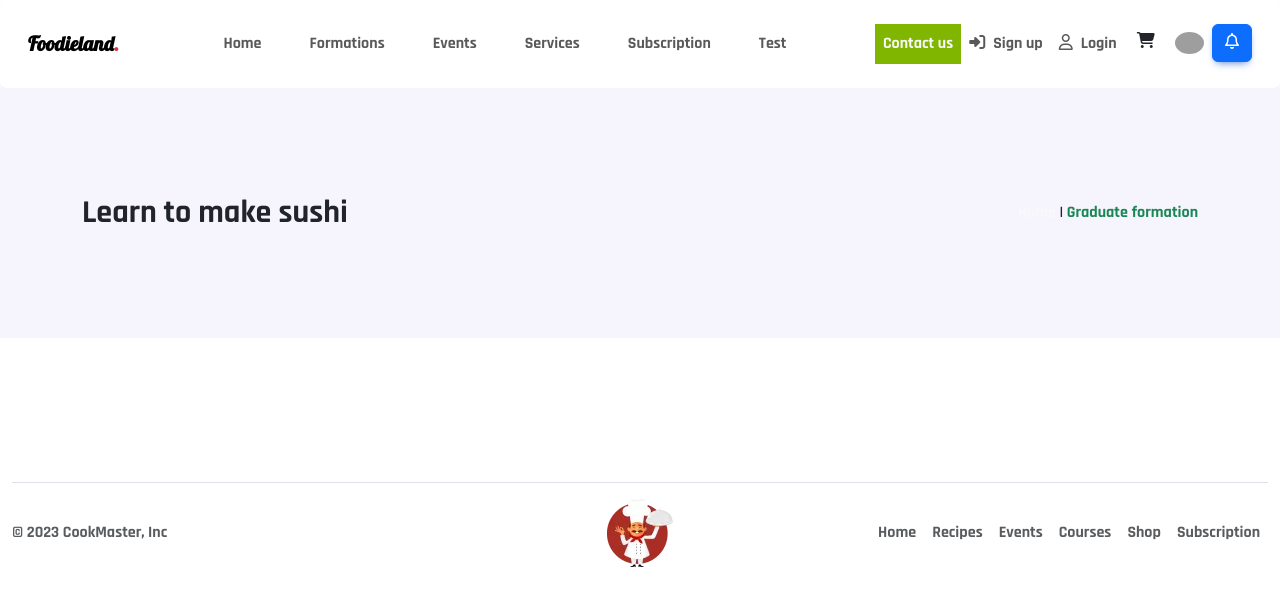
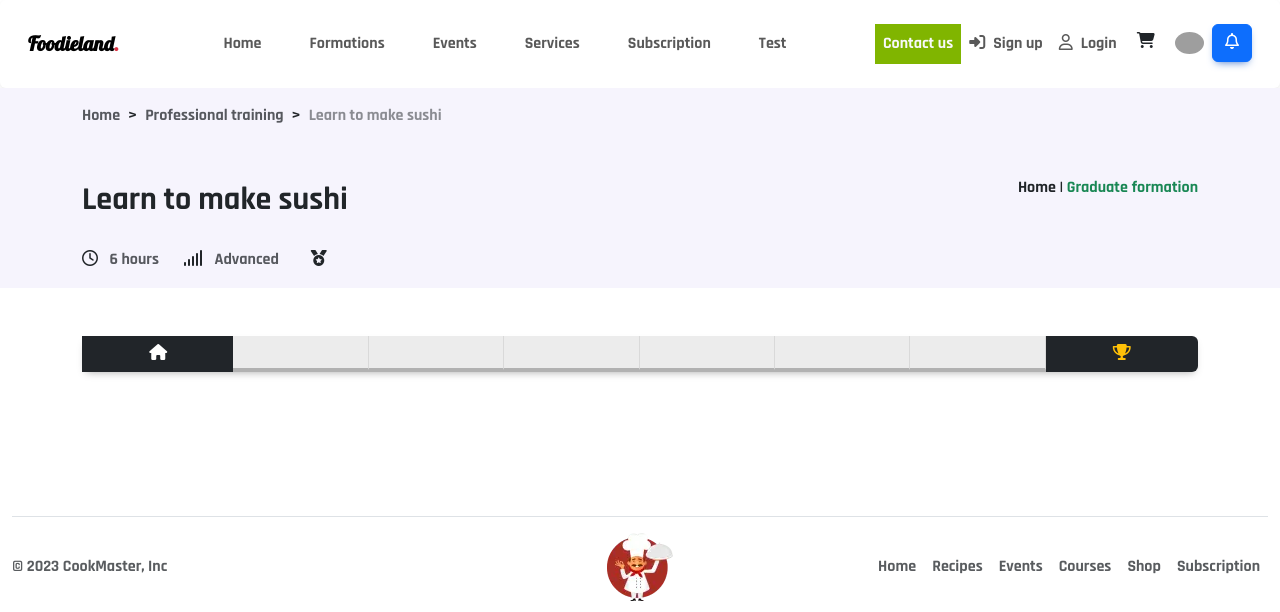
Before and after one commit to HIB-CookMaster/CookMaster, a PHP site: page /CookMaster/src/pages/learn.php in a window 1280 px wide. Shown: the top 612 px of the page. Run offline with PHP 8.4, Linux system fonts and the light colour scheme; some libraries are stand-ins or nearby versions; grey boxes are pictures that could not be loaded.

Commit message:
learn page 18%

```diff
--- a/src/pages/learn.php
+++ b/src/pages/learn.php
@@ -1,12 +1,63 @@
 <?php require "../required_pages/header.php"; ?>
 <?php require "../required_pages/navbar.php"; ?>
 
-<div class="bg-cart bg-filter" style="background-color: #F6F4FD; height: 250px; background-size: cover; background-position: 0% 20%">
-    <div class="container d-flex align-items-center h-100 w-100">
-        <div class="d-flex justify-content-between align-items-center h-100 w-100">
+<style>
+    .custom-btn {
+        background: #ECECEC;
+        outline: none !important;
+        border: 0 !important;
+        border-right: 2px solid #D9D9D9 !important;
+        border-bottom: 4px solid #B1B1B1 !important;
+    }
+
+    .custom-btn:hover {
+        background: #c9c9c9!important;
+    }
+</style>
+
+
+<div class="bg-cart bg-filter" style="background-color: #F6F4FD; height: 200px; background-size: cover; background-position: 0% 20%">
+    <div class="d-flex container pt-3">
+        <span class="me-1 opacity-75 pointer" onclick="window.location.href='/CookMaster'">Home</span>
+        <span class="mx-1">></span>
+        <span class="mx-1 opacity-75 pointer" onclick="window.location.href='/CookMaster/src/pages/graduate.php'">Professional training</span>
+        <span class="mx-1">></span>
+        <span class="mx-1 opacity-50">Learn to make sushi</span>
+    </div>
+    <div class="container d-flex w-100 mt-5">
+        <div class="d-flex justify-content-between h-100 w-100">
             <span class="fs-2 text-dark">Learn to make sushi</span>
-            <span style="color: white;" class="fs-6"><a class="text-decoration-none text-light" href="/CookMaster/">Home</a> <span class="text-dark">|</span> <span class="text-success"> Graduate formation</span></span>
+            <span style="color: white;" class="fs-6"><a class="text-decoration-none text-dark" href="/CookMaster/">Home</a> <span class="text-dark">|</span> <span class="text-success"> Graduate formation</span></span>
         </div>
+    </div>
+    <div class="container">
+        <div class="d-flex mt-4">
+            <div class="">
+                <i class="fa-regular fa-clock "></i>
+                <span class="opacity-75 ms-2">6 hours</span>
+
+            </div>
+            <div class="">
+                <i class="fa-solid fa-signal ms-4"></i>
+                <span class="opacity-75 mx-2">Advanced</span>
+            </div>
+            <div>
+                <i class="fa-solid fa-medal ms-4"></i>
+            </div>
+        </div>
+    </div>
+</div>
+
+<div class="container">
+    <div class="btn-group w-100 mt-5" role="group" aria-label="Basic example">
+        <button type="button" class="btn btn-primary bg-dark rounded-0 outline-0 border-0" onclick="window.location.href='/CookMaster'"><i class="fa-solid fa-house"></i></button>
+        <button type="button" class="btn btn-primary rounded-0 custom-btn"></button>
+        <button type="button" class="btn btn-primary rounded-0 custom-btn"></button>
+        <button type="button" class="btn btn-primary rounded-0 custom-btn"></button>
+        <button type="button" class="btn btn-primary rounded-0 custom-btn"></button>
+        <button type="button" class="btn btn-primary rounded-0 custom-btn"></button>
+        <button type="button" class="btn btn-primary rounded-0 custom-btn"></button>
+        <button type="button" class="btn btn-primary bg-dark outline-0 border-0"><i class="fa-solid fa-trophy text-warning"></i></button>
     </div>
 </div>
 
```
